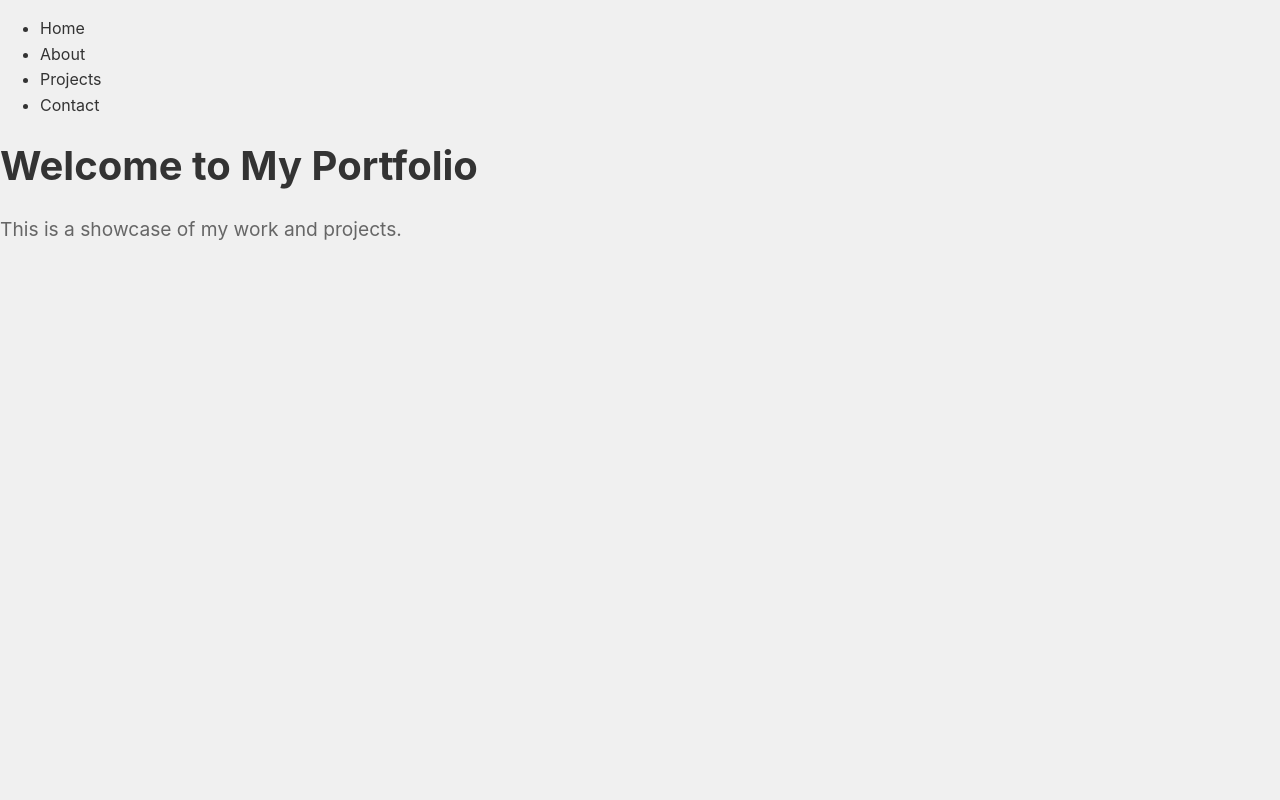
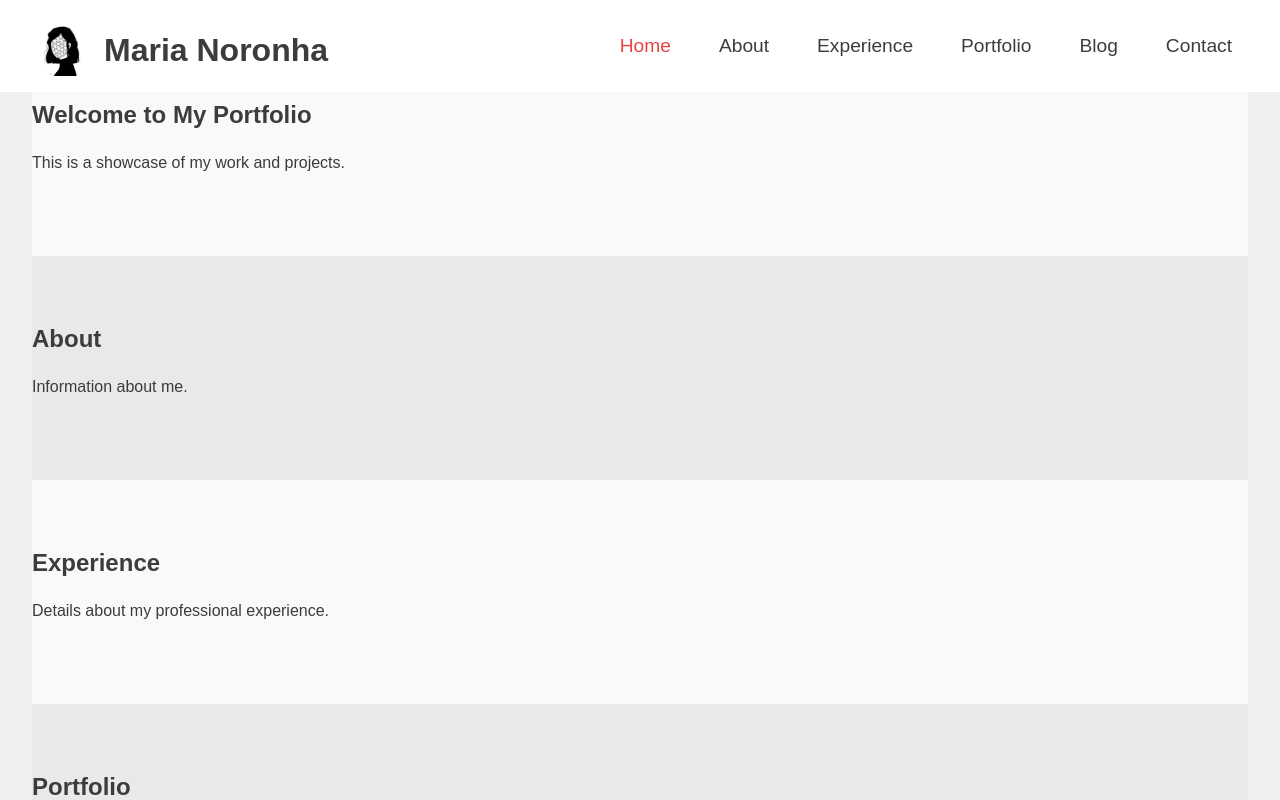
Before and after one commit to caldenrodrigues/Portfolio-Website, a Next.js app: page / in a window 1280 px wide. Shown: the top 800 px of the page. Built offline with nearby package versions, Linux system fonts and the light colour scheme.

Commit message:
Updated the Header

```diff
--- a/components/Header.tsx
+++ b/components/Header.tsx
@@ -1,14 +1,45 @@
-import React from 'react';
+import React, { useEffect, useState } from 'react';
+import styles from '../styles/Header.module.css';
 
 const Header: React.FC = () => {
+    const [activeSection, setActiveSection] = useState<string>('');
+
+    useEffect(() => {
+        const handleScroll = () => {
+            const sections = ['home', 'about', 'experience', 'portfolio', 'blog', 'contact'];
+            const scrollPosition = window.scrollY + 100;
+
+            for (const section of sections) {
+                const element = document.getElementById(section);
+                if (element && element.offsetTop <= scrollPosition && element.offsetTop + element.offsetHeight > scrollPosition) {
+                    setActiveSection(section);
+                    break;
+                }
+            }
+        };
+
+        window.addEventListener('scroll', handleScroll);
+        return () => window.removeEventListener('scroll', handleScroll);
+    }, []);
+
     return (
-        <header>
+        <header className={styles.header}>
+            <div className={styles.logo}>
+                <img src="/page_icon.jpg" alt="Logo" className={styles.logoImage} />
+                <span className={styles.logoText}>Maria Noronha</span>
+            </div>
             <nav>
-                <ul>
-                    <li><a href="/">Home</a></li>
-                    <li><a href="/about">About</a></li>
-                    <li><a href="/projects">Projects</a></li>
-                    <li><a href="/contact">Contact</a></li>
+                <ul className={styles.navList}>
+                    {['home', 'about', 'experience', 'portfolio', 'blog', 'contact'].map((section) => (
+                        <li key={section}>
+                            <a
+                                href={`#${section}`}
+                                className={activeSection === section ? styles.activeNavLink : ''}
+                            >
+                                {section.charAt(0).toUpperCase() + section.slice(1)}
+                            </a>
+                        </li>
+                    ))}
                 </ul>
             </nav>
         </header>
--- a/pages/index.tsx
+++ b/pages/index.tsx
@@ -7,10 +7,30 @@ const Home: React.FC = () => {
         <div className={styles.container}>
             <Header />
             <main className={styles.main}>
-                <h1 className={styles.title}>Welcome to My Portfolio</h1>
-                <p className={styles.description}>
-                    This is a showcase of my work and projects.
-                </p>
+                <section id="home" className={styles.section}>
+                    <h1>Welcome to My Portfolio</h1>
+                    <p>This is a showcase of my work and projects.</p>
+                </section>
+                <section id="about" className={styles.section}>
+                    <h2>About</h2>
+                    <p>Information about me.</p>
+                </section>
+                <section id="experience" className={styles.section}>
+                    <h2>Experience</h2>
+                    <p>Details about my professional experience.</p>
+                </section>
+                <section id="portfolio" className={styles.section}>
+                    <h2>Portfolio</h2>
+                    <p>Some of my projects.</p>
+                </section>
+                <section id="blog" className={styles.section}>
+                    <h2>Blog</h2>
+                    <p>My blog posts.</p>
+                </section>
+                <section id="contact" className={styles.section}>
+                    <h2>Contact</h2>
+                    <p>How to get in touch with me.</p>
+                </section>
             </main>
         </div>
     );
--- /dev/null
+++ b/styles/Header.module.css
@@ -0,0 +1,80 @@
+.header {
+    position: fixed;
+    top: 0;
+    width: 100%;
+    display: flex;
+    justify-content: space-between;
+    align-items: center;
+    background-color: #ffffff;
+    padding: 1rem 2rem; /* Added padding to the right */
+    z-index: 1000;
+    box-sizing: border-box; /* Include padding and border in the element's total width and height */
+}
+
+.logo {
+    display: flex;
+    align-items: flex-end;
+}
+
+.logoImage {
+    width: 60px;
+    height: 60px;
+    margin-right: 0.75rem;
+}
+
+.logoText {
+    color: #3c3c3c;
+    font-size: 2rem;
+    font-weight: bold;
+    margin-top: 0rem;
+}
+
+.navList {
+    list-style: none;
+    display: flex;
+    margin: 0;
+    padding: 0;
+    box-sizing: border-box; /* Include padding and border in the element's total width and height */
+}
+
+.navList li {
+    margin-left: 1rem;
+}
+
+.navList li a {
+    color: #3c3c3c;
+    text-decoration: none;
+    padding: 1rem;
+    font-size: 1.2rem;
+}
+
+.navList li a:hover,
+.navList li a.activeNavLink {
+    color: #ea4342;
+}
+
+/* Responsive styles */
+@media (max-width: 768px) {
+    .header {
+        flex-direction: column;
+        align-items: flex-start;
+        padding: 1rem;
+    }
+
+    .navList {
+        flex-direction: column;
+        width: 100%;
+    }
+
+    .navList li {
+        margin-left: 0;
+        width: 100%;
+    }
+
+    .navList li a {
+        display: block;
+        width: 100%;
+        padding: 1rem;
+        text-align: left;
+    }
+}
--- a/styles/Home.module.css
+++ b/styles/Home.module.css
@@ -1,34 +1,19 @@
-.home {
-  display: flex;
-  flex-direction: column;
-  align-items: center;
-  justify-content: center;
-  min-height: 100vh;
-  background-color: #f0f0f0;
+.container {
+  font-family: Arial, sans-serif;
 }
 
-.title {
-  font-size: 2.5rem;
-  color: #333;
+.main {
+  padding: 2rem;
 }
 
-.description {
-  font-size: 1.2rem;
-  color: #666;
-  margin-top: 1rem;
+.section {
+  padding: 4rem 0;
 }
 
-.button {
-  margin-top: 2rem;
-  padding: 0.75rem 1.5rem;
-  font-size: 1rem;
-  color: #fff;
-  background-color: #0070f3;
-  border: none;
-  border-radius: 5px;
-  cursor: pointer;
+.section:nth-child(odd) {
+  background-color: #f9f9f9;
 }
 
-.button:hover {
-  background-color: #005bb5;
+.section:nth-child(even) {
+  background-color: #e9e9e9;
 }
--- a/styles/globals.css
+++ b/styles/globals.css
@@ -1,3 +1,9 @@
+:root {
+    --color-white: #ffffff;
+    --color-text: #3c3c3c;
+    --color-active: #ea4342;
+}
+
 html,
 body {
     margin: 0;
@@ -5,7 +11,7 @@ body {
     font-family: -apple-system, BlinkMacSystemFont, 'Segoe UI', Roboto, 'Helvetica Neue', Arial, sans-serif, 'Apple Color Emoji', 'Segoe UI Emoji', 'Segoe UI Symbol';
     line-height: 1.6;
     background-color: #f0f0f0;
-    color: #333;
+    color: var(--color-text);
 }
 
 a {
@@ -24,14 +30,14 @@ h1, h2, h3, h4, h5, h6 {
 }
 
 .header {
-    background-color: #0070f3;
+    background-color: var(--color-white);
     padding: 20px;
-    color: white;
+    color: var(--color-text);
 }
 
 .footer {
     text-align: center;
     padding: 20px;
-    background-color: #0070f3;
-    color: white;
+    background-color: var(--color-white);
+    color: var(--color-text);
 }
```
Also changed, not shown: public/page_icon.jpg (added).
